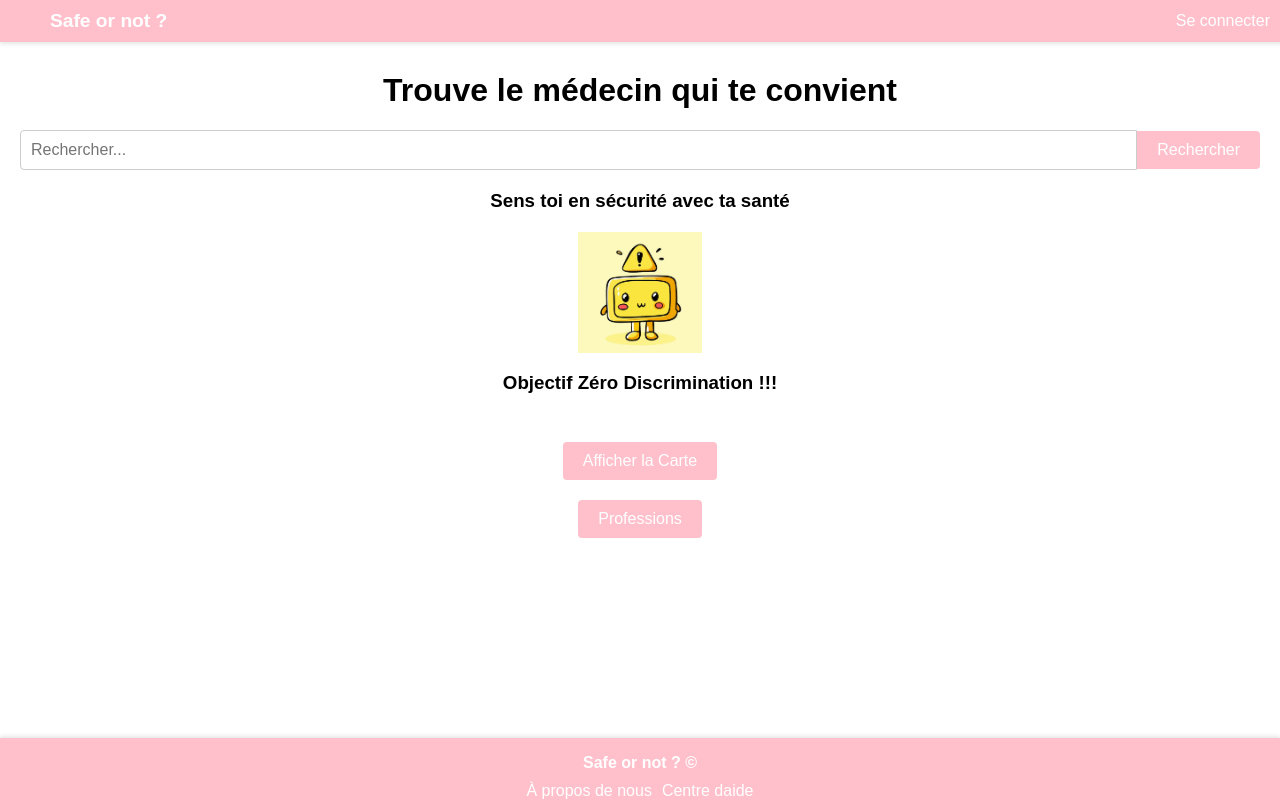
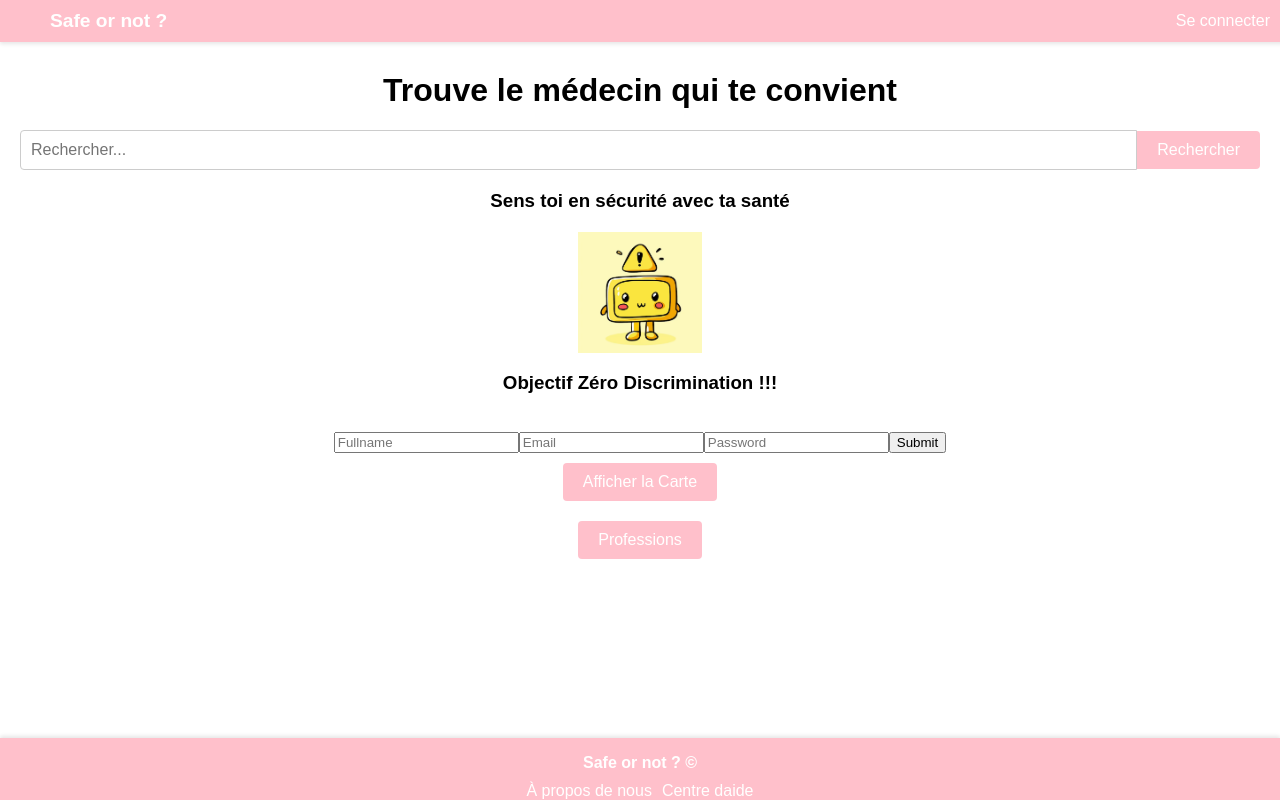
Before and after one commit to thaliawoods/prototypeSafeOrNot, a React (Vite) app in the folder prototype-safe-or-not/: page / in a window 1280 px wide. Built offline with nearby package versions, Linux system fonts and the light colour scheme.

Commit message:
AuthentificationForm

```diff
--- a/prototype-safe-or-not/src/App.jsx
+++ b/prototype-safe-or-not/src/App.jsx
@@ -6,6 +6,7 @@ import { BrowserRouter as Router, Routes, Route } from 'react-router-dom';
 import MapComponent from './Map';
 import MedecinsList from './MedecinsList';
 import NavigationButtons from './NavigationButtons';
+import Authentification from './Authentification';
 
 const App = () => {
   return (
@@ -13,6 +14,7 @@ const App = () => {
       <Router>
         <Navbar />
         <Home />
+        <Authentification />
         <NavigationButtons />
         <nav>
         </nav>
--- /dev/null
+++ b/prototype-safe-or-not/src/Authentification.jsx
@@ -0,0 +1,51 @@
+import { useState } from "react";
+
+const Authentification = () => {
+
+    const [formData,setFormData] = useState({
+        fullName:'',email:'',password:''
+    })
+
+    console.log(formData)
+
+    function handleChange(event){
+        setFormData((prevFormData)=>{
+            return{
+                ...prevFormData,
+                [event.target.name]:event.target.value
+            }
+
+        })
+    }
+
+  return (
+    <div>
+        <form>
+            <input
+            placeholder="Fullname"
+            name="fullName"
+            onChange={handleChange}
+            />
+
+            <input
+            placeholder="Email"
+            name="email"
+            onChange={handleChange}
+            />
+
+            <input
+            placeholder="Password"
+            name="password"
+            onChange={handleChange}
+            />
+
+            <button type='submit'>
+                Submit
+            </button>
+        </form>
+    </div>
+
+  )
+}
+
+export default Authentification;
```
Also changed, not shown: prototype-safe-or-not/src/client.js (added).
